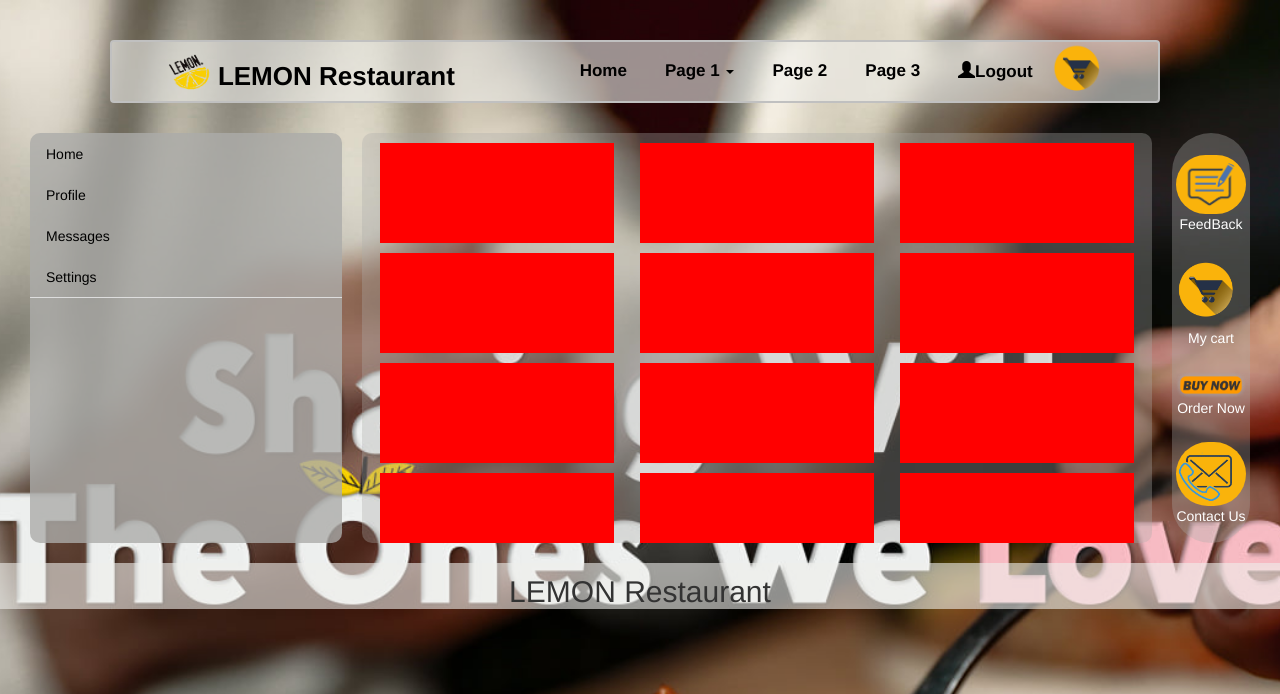
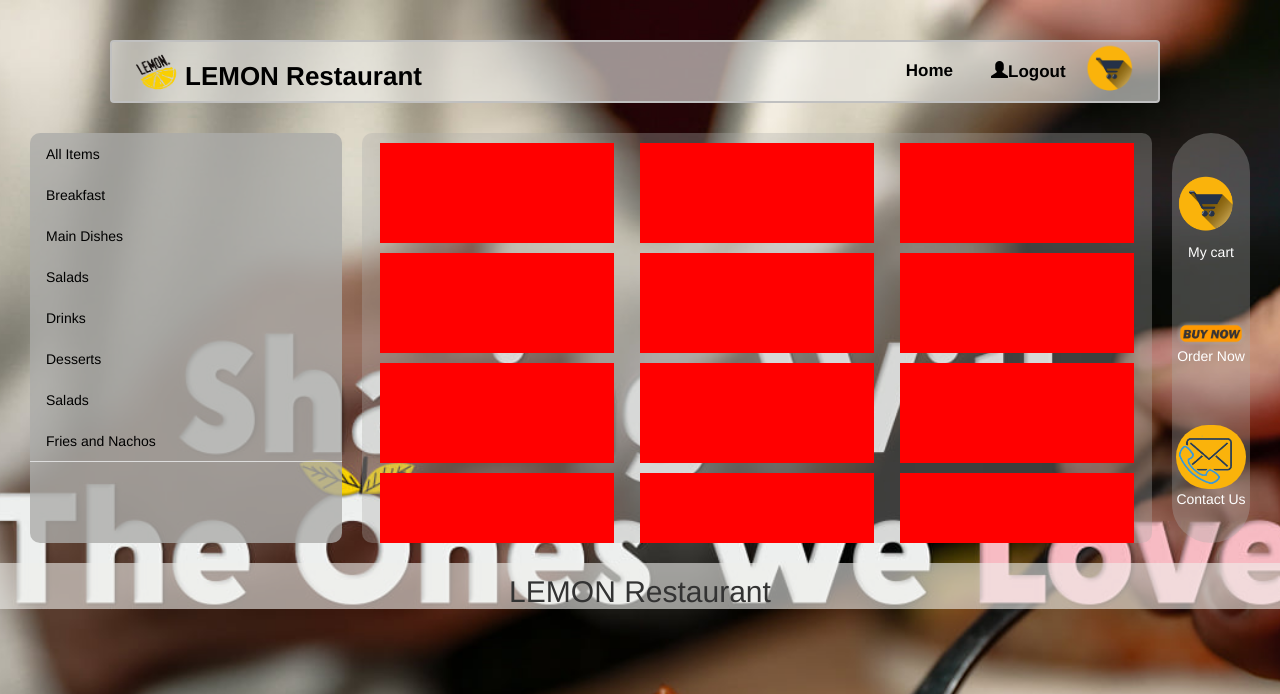
Before and after one commit to Ibraheemshwiki/magi-karp-project, a Django app: page /home in a window 1280 px wide. Shown: the top 694 px of the page. Run offline with Django 3.2, Linux system fonts and the light colour scheme; some libraries are stand-ins or nearby versions.

Commit message:
ghazal commits

```diff
--- a/interactive_menu/home_app/static/css/home.css
+++ b/interactive_menu/home_app/static/css/home.css
@@ -53,6 +53,9 @@
 
 
 }
+.space{
+    flex:3;
+}
 
 .navbar-header img{
     width: 58px;
@@ -74,7 +77,7 @@
         display: flex;
         flex-wrap: nowrap;
         align-items: center;
-        justify-content: space-between;
+        justify-content: flex-start;
         flex-direction: row;}
 
         #navbar-nav{    display: flex;
--- a/interactive_menu/home_app/templates/homeTemp.html
+++ b/interactive_menu/home_app/templates/homeTemp.html
@@ -36,27 +36,19 @@
                     <img src="/static/images/homepage/logo-removebg-preview.png" alt="logo">
                     <p class="navbar-brand acolor">LEMON Restaurant</p>
                 </div>
-            </div>
+
+            </div><div class='space'>
+
+                </div>
             <div class="navbar-collapse" id="myNavbar">
                 <ul class="nav navbar-nav" id="navbar-nav">
                     <li class="active"><a href="#" class="acolor" id='navAedit'>Home</a></li>
-                    <li class="dropdown">
-                        <a class="dropdown-toggle acolor" data-toggle="dropdown" href="#" id='navAedit'>Page 1 <span
-                                class="caret"></span></a>
-                        <ul class="dropdown-menu">
-                            <li><a href="#" class="acolor">Page 1-1</a></li>
-                            <li><a href="#" class="acolor">Page 1-2</a></li>
-                            <li><a href="#" class="acolor">Page 1-3</a></li>
-                        </ul>
-                    </li>
-                    <li><a href="#" class="acolor" id='navAedit'>Page 2</a></li>
-                    <li><a href="#" class="acolor" id='navAedit'>Page 3</a></li>
-                </ul>
+
                 <ul class="nav navbar-nav navbar-right" id="navbar-nav">
-                    <li><a href="#" class="acolor" id='navAedit'><span
+                    <li><a href="/loginandreg/" class="acolor" id='navAedit'><span
                                 class="glyphicon glyphicon-user   acolor"></span>Logout
                         </a></li>
-                    <li><img id="cart" onclick="location.href='/';" src="/static/images/homepage/cart.png"
+                    <li><img id="cart" onclick="location.href='/cart/';" src="/static/images/homepage/cart.png"
                             alt="cart icon">
                     </li>
                 </ul>
@@ -76,19 +68,35 @@
             <ul class="nav nav-tabs" id="myTab" role="tablist">
                 <li class="nav-item">
                     <a class="nav-link active" id="home-tab" data-toggle="tab" href="#home" role="tab"
-                        aria-controls="home" aria-selected="true">Home</a>
+                        aria-controls="home" aria-selected="true">All Items</a>
                 </li>
                 <li class="nav-item">
                     <a class="nav-link" id="profile-tab" data-toggle="tab" href="#profile" role="tab"
-                        aria-controls="profile" aria-selected="false">Profile</a>
+                        aria-controls="profile" aria-selected="false">Breakfast</a>
                 </li>
                 <li class="nav-item">
                     <a class="nav-link" id="messages-tab" data-toggle="tab" href="#messages" role="tab"
-                        aria-controls="messages" aria-selected="false">Messages</a>
+                        aria-controls="messages" aria-selected="false">Main Dishes</a>
                 </li>
                 <li class="nav-item">
                     <a class="nav-link" id="settings-tab" data-toggle="tab" href="#settings" role="tab"
-                        aria-controls="settings" aria-selected="false">Settings</a>
+                        aria-controls="settings" aria-selected="false">Salads</a>
+                </li>
+                <li class="nav-item">
+                    <a class="nav-link" id="settings-tab" data-toggle="tab" href="#settings" role="tab"
+                        aria-controls="settings" aria-selected="false">Drinks</a>
+                </li>
+                <li class="nav-item">
+                    <a class="nav-link" id="settings-tab" data-toggle="tab" href="#settings" role="tab"
+                        aria-controls="settings" aria-selected="false">Desserts</a>
+                </li>
+                <li class="nav-item">
+                    <a class="nav-link" id="settings-tab" data-toggle="tab" href="#settings" role="tab"
+                        aria-controls="settings" aria-selected="false">Salads</a>
+                </li>
+                <li class="nav-item">
+                    <a class="nav-link" id="settings-tab" data-toggle="tab" href="#settings" role="tab"
+                        aria-controls="settings" aria-selected="false">Fries and Nachos</a>
                 </li>
             </ul>
 
@@ -157,19 +165,19 @@
 
         </div>
         <div class='thirdcol'>
-            <div onclick="location.href='/';">
+            <!-- <div onclick="location.href='/';">
                 <img id="FDB" src="/static/images/homepage/FeedBack.png" alt="FeedBack icon">
                 <p>FeedBack</p>
-            </div>
-            <div onclick="location.href='/';">
+            </div> -->
+            <div onclick="location.href='/cart/';">
                 <img src="/static/images/homepage/cart.png" alt="cart icon">
                 <p>My cart</p>
             </div>
-            <div onclick="location.href='/';">
+            <div onclick="location.href='/cart/';">
                 <img src="/static/images/homepage/buy.png" alt="order icon">
                 <p>Order Now</p>
             </div>
-            <div onclick="location.href='/';">
+            <div onclick="location.href='/contact/';">
                 <img id="CUS" src="/static/images/homepage/contactUs.png" alt="contact Us icon">
                 <p>Contact Us</p>
             </div>
--- a/interactive_menu/home_app/views.py
+++ b/interactive_menu/home_app/views.py
@@ -8,6 +8,8 @@
     return render(request,'home.html')
 
 def index(request):
+    if 'userEmail' in request.session:
+        return redirect('/welcome/')
     if 'signin' not in request.session and 'signup' not in request.session:
         request.session['signin'] = 'block'
         request.session['signup'] = 'none'
@@ -63,6 +65,7 @@
 
 
 def welcome(request):
+
     return render(request,'slide_page.html')
 
 
```
Also changed, not shown: interactive_menu/home_app/urls.py (line endings or trailing spaces).
